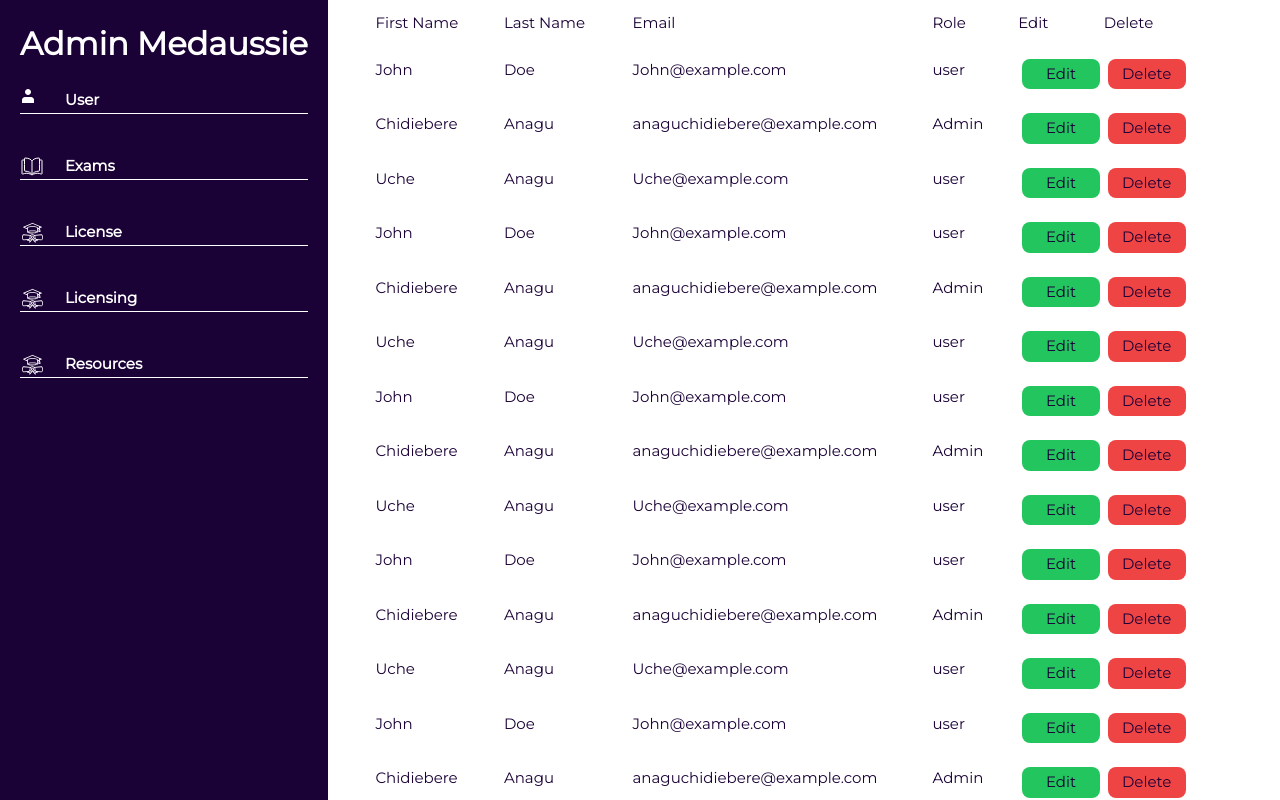
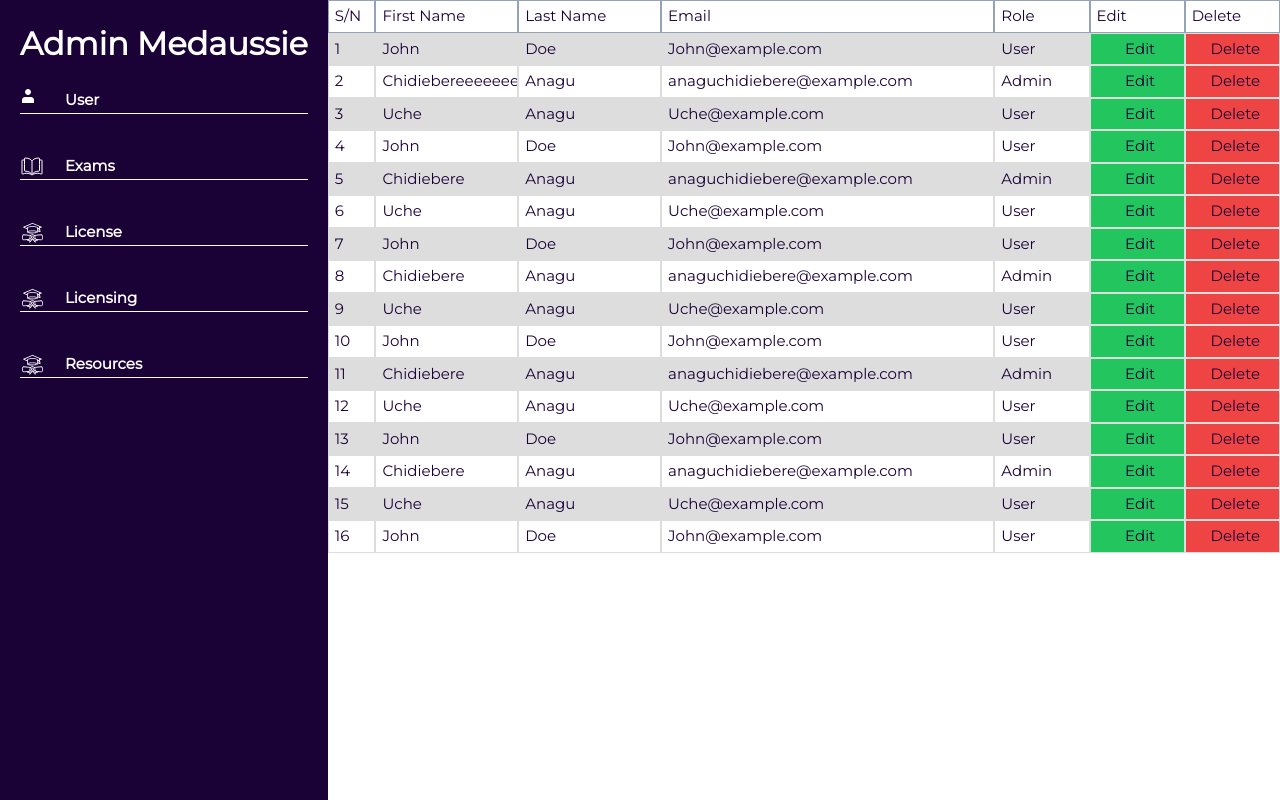
Before and after one commit to Eradz/Medaussie, a Next.js app: page /admin in a window 1280 px wide. Shown: the top 800 px of the page. Built offline with nearby package versions, Linux system fonts and the light colour scheme.

Commit message:
Added user admin page

```diff
--- a/src/app/admin/_components/User.tsx
+++ b/src/app/admin/_components/User.tsx
@@ -1,46 +1,51 @@
 import React from 'react'
 
 const users :{firstname: string, lastname: string, email: string, role: string}[] = [
-    {firstname: 'John', lastname: 'Doe', email: 'John@example.com', role: 'user'},
+    {firstname: 'John', lastname: 'Doe', email: 'John@example.com', role: 'User'},
+    {firstname: 'Chidiebereeeeeeee', lastname: 'Anagu', email: 'anaguchidiebere@example.com', role: 'Admin'},
+    {firstname: 'Uche', lastname: 'Anagu', email: 'Uche@example.com', role: 'User'},
+    {firstname: 'John', lastname: 'Doe', email: 'John@example.com', role: 'User'},
     {firstname: 'Chidiebere', lastname: 'Anagu', email: 'anaguchidiebere@example.com', role: 'Admin'},
-    {firstname: 'Uche', lastname: 'Anagu', email: 'Uche@example.com', role: 'user'},
-    {firstname: 'John', lastname: 'Doe', email: 'John@example.com', role: 'user'},
+    {firstname: 'Uche', lastname: 'Anagu', email: 'Uche@example.com', role: 'User'},
+    {firstname: 'John', lastname: 'Doe', email: 'John@example.com', role: 'User'},
     {firstname: 'Chidiebere', lastname: 'Anagu', email: 'anaguchidiebere@example.com', role: 'Admin'},
-    {firstname: 'Uche', lastname: 'Anagu', email: 'Uche@example.com', role: 'user'},
-    {firstname: 'John', lastname: 'Doe', email: 'John@example.com', role: 'user'},
+    {firstname: 'Uche', lastname: 'Anagu', email: 'Uche@example.com', role: 'User'},
+    {firstname: 'John', lastname: 'Doe', email: 'John@example.com', role: 'User'},
     {firstname: 'Chidiebere', lastname: 'Anagu', email: 'anaguchidiebere@example.com', role: 'Admin'},
-    {firstname: 'Uche', lastname: 'Anagu', email: 'Uche@example.com', role: 'user'},
-    {firstname: 'John', lastname: 'Doe', email: 'John@example.com', role: 'user'},
+    {firstname: 'Uche', lastname: 'Anagu', email: 'Uche@example.com', role: 'User'},
+    {firstname: 'John', lastname: 'Doe', email: 'John@example.com', role: 'User'},
     {firstname: 'Chidiebere', lastname: 'Anagu', email: 'anaguchidiebere@example.com', role: 'Admin'},
-    {firstname: 'Uche', lastname: 'Anagu', email: 'Uche@example.com', role: 'user'},
-    {firstname: 'John', lastname: 'Doe', email: 'John@example.com', role: 'user'},
-    {firstname: 'Chidiebere', lastname: 'Anagu', email: 'anaguchidiebere@example.com', role: 'Admin'},
-    {firstname: 'Uche', lastname: 'Anagu', email: 'Uche@example.com', role: 'user'},
-    {firstname: 'John', lastname: 'Doe', email: 'John@example.com', role: 'user'},
+    {firstname: 'Uche', lastname: 'Anagu', email: 'Uche@example.com', role: 'User'},
+    {firstname: 'John', lastname: 'Doe', email: 'John@example.com', role: 'User'},
 ]
 const User = () => {
   return (
- <div className='bg-primary h-screen'>
-    <div className='flex py-3 px-[5%]'>
-        <p className='w-[15%]'>First Name</p>
-        <p className='w-[15%]'>Last Name</p>
-        <p className='w-[35%]'>Email</p>
-        <p className='w-[10%]'>Role</p>
-        <p className='w-[10%]'>Edit</p>
-        <p className='w-[10%]'>Delete</p>
+ <div className='bg-primary h-full overflow-scroll overflow-x-hidden flex flex-col '>
+    <table className=' flex flex-col border-collapse'>
+    <div className='flex border-collapse'>
+        <p className='w-[5%] border border-solid border-slate-400 py-1 pl-[6px]'>S/N</p>
+        <p className='w-[15%] border border-solid border-slate-400 py-1 pl-[6px] '>First Name</p>
+        <p className='w-[15%] border border-solid border-slate-400 py-1 pl-[6px]'>Last Name</p>
+        <p className='w-[35%] border border-solid border-slate-400 py-1 pl-[6px] '>Email</p>
+        <p className='w-[10%] border border-solid border-slate-400 py-1 pl-[6px]'>Role</p>
+        <p className='w-[10%] border border-solid border-slate-400 py-1 pl-[6px]'>Edit</p>
+        <p className='w-[10%] border border-solid border-slate-400 py-1 pl-[6px]'>Delete</p>
     </div>
   {users.map((user, i) => {
     return (
-    <div key={i} className='py-3 px-[5%] flex'>
-        <p className='w-[15%]'>{user.firstname}</p>
-        <p className='w-[15%]'>{user.lastname}</p>
-        <p className='w-[35%]'>{user.email}</p>
-        <p className='w-[10%]'>{user.role}</p>
-        <div className='w-[10%] px-1  text-center'><p className='bg-green-500 p-1 rounded-lg'>Edit</p></div>
-        <div className='w-[10%] px-1 text-center'><p className='bg-red-500 p-1 rounded-lg'>Delete</p></div>
-    </div>
+    <tbody key={i} className={i % 2 != 0 ? 'flex items-center' : 'flex items-center bg-[#dddddd] '}>
+        <tr className='w-[5%] py-1 pl-[6px] '>{i + 1}</tr>
+        <tr className='w-[15%] py-1 pl-[6px] overflow-hidden'>{user.firstname}</tr>
+        <tr className='w-[15%] py-1 pl-[6px] overflow-hidden'>{user.lastname}</tr>
+        <tr className='w-[35%] py-1 pl-[6px] overflow-hidden'>{user.email}</tr>
+        <tr className='w-[10%] py-1 pl-[6px]'>{user.role}</tr>
+        <tr className='w-[10%] py-1 pl-[6px] text-center hover:cursor-pointer bg-green-500 hover:bg-green-300'>Edit</tr>
+        <tr className='w-[10%] py-1 pl-[6px] text-center hover:cursor-pointer bg-red-500 hover:bg-red-200'>Delete</tr>
+    </tbody>
 )
 })}
+</table>
+
 </div>
   )
 }
--- a/src/app/globals.css
+++ b/src/app/globals.css
@@ -26,6 +26,9 @@ h3{
   font-size: 32px;
   font-weight: bold;
 }
+tr{
+  border: 0.5px solid #dddddd;
+}
 
 @media screen and (max-width: 768px) {
   h3{
```
Also changed, not shown: public/exam.jpg, public/license.jpg.
